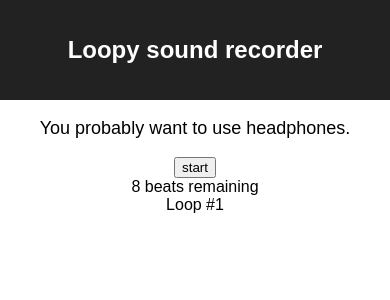
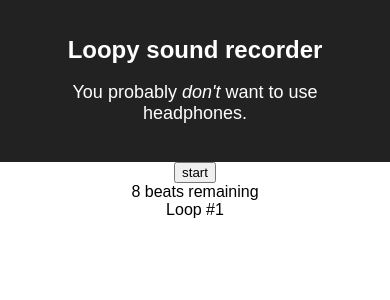
Before and after one commit to FTWinston/Loopy, a React (Create React App) app: page / in a window 390 px wide. Shown: the top 300 px of the page. Built offline with nearby package versions, Linux system fonts and the light colour scheme; no server answers; the HTML template or start-up script is replaced by a standard one.

Commit message:
Hooked loop display up to actual microphone loop

```diff
--- a/src/App.tsx
+++ b/src/App.tsx
@@ -1,39 +1,81 @@
 import * as React from 'react';
 import './App.css';
+import { AudioLoop } from './AudioLoop';
 import { LoopDisplay } from './LoopDisplay';
 
-const startLoop = () => {
-    // console.log('loop started');
+interface IState {
+    error: boolean;
+    looping: boolean;
+    numBeats: number;
+    beatLengthMs: number;
 }
 
-const stopLoop = () => {
-    // console.log('loop stopped');
+class App extends React.Component<{}, IState> {
+    private audioLoop: AudioLoop;
+
+    constructor(props: {}) {
+        super(props);
+
+        this.state = {
+            beatLengthMs: 1000,
+            error: false,
+            looping: false,
+            numBeats: 8,
+        };
+
+        this.audioLoop = new AudioLoop(this.getLoopLength());
     }
 
-const nextLoop = () => {
-    // console.log('looping');
+    public async componentDidMount() {
+        navigator.mediaDevices.getUserMedia({ audio: true, video: false })
+            .then(stream => {
+                this.audioLoop.setSource(stream);
+            })
+            .catch(err => {
+                this.setState({
+                    error: true,
+                    looping: false,
+                });
+                // alert(err);
+            });
     }
 
-class App extends React.Component {
     public render() {
+        const loopDisplay = this.state.error
+            ? <p className="App-error">Couldn't locate microphone, unable to continue.</p>
+            : <LoopDisplay
+                playing={this.state.looping}
+                numBeats={this.state.numBeats}
+                beatLengthMs={this.state.beatLengthMs}
+                start={this.startLoop}
+                stop={this.stopLoop}
+                loop={this.nextLoop}
+            />
+
         return (
             <div className="App">
                 <header className="App-header">
                     <h1 className="App-title">Loopy sound recorder</h1>
+                    <p className="App-intro">You probably <em>don't</em> want to use headphones.</p>
                 </header>
-        <p className="App-intro">
-          You probably want to use headphones.
-        </p>
 
-        <LoopDisplay
-            numBeats={8}
-            beatLengthMs={1000}
-            start={startLoop}
-            stop={stopLoop}
-            loop={nextLoop}
-        />
+                {loopDisplay}
             </div>
         );
+    }
+
+    private getLoopLength() { return this.state.numBeats * this.state.beatLengthMs / 1000; }
+
+    private startLoop() {
+        this.audioLoop.start();
+    }
+
+    private stopLoop() {
+        this.audioLoop.stop();
+    }
+
+    private nextLoop() {
+        // TODO: do something
     }
 }
 
--- /dev/null
+++ b/src/AudioLoop.ts
@@ -0,0 +1,54 @@
+// const AudioContext = (window as any).AudioContext || (window as any).webkitAudioContext;
+
+export class AudioLoop {
+    private readonly audioCtx: AudioContext;
+    private source: MediaStreamAudioSourceNode | undefined;
+    private readonly gain: GainNode;
+    private readonly delay: DelayNode;
+
+    constructor(delaySeconds: number) {
+        this.audioCtx = new AudioContext();
+
+        this.gain = this.audioCtx.createGain();
+        this.delay = this.audioCtx.createDelay(60);
+
+        this.delay.delayTime.setValueAtTime(delaySeconds, this.audioCtx.currentTime);
+    }
+
+    public setSource(sourceStream: MediaStream) {
+        if (this.source) {
+            this.source.disconnect(this.gain);
+        }
+
+        this.source = this.audioCtx.createMediaStreamSource(sourceStream);
+        this.source.connect(this.gain);
+    }
+
+    public setVolume(volume: number) {
+        this.gain.gain.setValueAtTime(volume, this.audioCtx.currentTime);
+    }
+
+    public setDelay(delay: number) {
+        this.delay.delayTime.setValueAtTime(delay, this.audioCtx.currentTime);
+    }
+
+    public start() {
+        this.gain.connect(this.delay);
+        this.delay.connect(this.audioCtx.destination);
+    }
+
+    public stop() {
+        // fade out, to avoid a "pop" from the sudden cutoff
+        const gain = this.gain;
+        gain.gain.setValueAtTime(gain.gain.value, this.audioCtx.currentTime);
+        gain.gain.exponentialRampToValueAtTime(0.0001, this.audioCtx.currentTime + 0.05);
+
+        const delay = this.delay;
+        const audioCtx = this.audioCtx;
+
+        setTimeout(() => {
+            gain.disconnect(delay);
+            delay.disconnect(audioCtx.destination);
+        }, 25);
+    }
+}
--- a/src/LoopDisplay.tsx
+++ b/src/LoopDisplay.tsx
@@ -4,18 +4,18 @@ import './LoopDisplay.css';
 interface IProps {
     beatLengthMs: number;
     numBeats: number;
+    playing: boolean;
     start: () => void;
     stop: () => void;
     loop: () => void;
 }
 
 interface IState {
-    playing: boolean;
     beatsRemaining: number;
     loopNumber: number;
 }
 
-export class LoopDisplay extends React.Component<IProps, IState> {
+export class LoopDisplay extends React.PureComponent<IProps, IState> {
     private interval: NodeJS.Timer | undefined;
 
     constructor(props: IProps) {
@@ -24,7 +24,6 @@ export class LoopDisplay extends React.Component<IProps, IState> {
         this.state = {
             beatsRemaining: props.numBeats,
             loopNumber: 1,
-            playing: false,
         };
     }
 
@@ -33,15 +32,15 @@ export class LoopDisplay extends React.Component<IProps, IState> {
     }
 
     public render() {
-        const classes = this.state.playing
+        const classes = this.props.playing
             ? 'loop loop--playing'
             : 'loop loop--stopped';
 
-        const startStopAction = this.state.playing
+        const startStopAction = this.props.playing
             ? () => this.stop()
             : () => this.start()
 
-        const startStop = this.state.playing
+        const startStop = this.props.playing
             ? <button className="loop__button loop__stop" onClick={startStopAction}>stop</button>
             : <button className="loop__button loop__stop" onClick={startStopAction}>start</button>
 
@@ -55,7 +54,7 @@ export class LoopDisplay extends React.Component<IProps, IState> {
     }
 
     private start() {
-        if (this.state.playing) {
+        if (this.props.playing) {
             return;
         }
 
@@ -64,14 +63,13 @@ export class LoopDisplay extends React.Component<IProps, IState> {
         this.setState({
             beatsRemaining: this.props.numBeats,
             loopNumber: 1,
-            playing: true,
         });
 
         this.props.start();
     }
 
     private stop() {
-        if (!this.state.playing) {
+        if (!this.props.playing) {
             return;
         }
 
@@ -79,10 +77,6 @@ export class LoopDisplay extends React.Component<IProps, IState> {
             clearInterval(this.interval);
             this.interval = undefined;
         }
-
-        this.setState({
-            playing: false,
-        });
 
         this.props.stop();
     }
```
Lines whose indentation alone changed are shown as unchanged.
